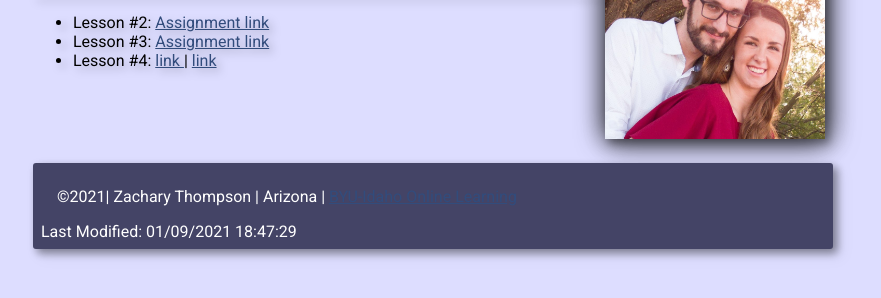
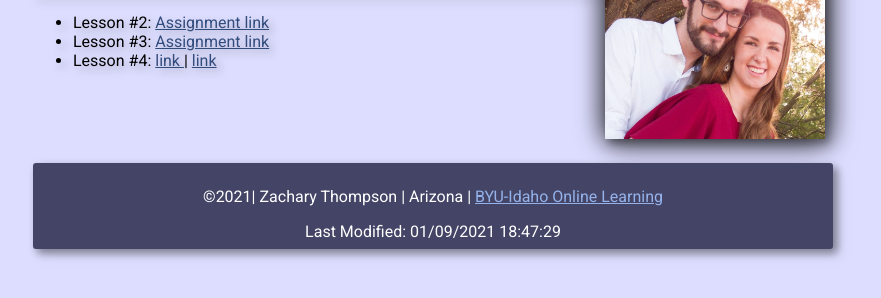
Before and after one commit to zachjrt/zachjrt.github.io, a plain HTML site: page index.html in a window 1280 px wide. Shown: the part 218-516 px from the top of the page, without its empty margins (207-1088 px from the left). Drawn offline with Linux system fonts and the light colour scheme; a web font is replaced by a local one.

Commit message:
Near Final Commit

```diff
--- a/main.css
+++ b/main.css
@@ -35,6 +35,12 @@ header, footer {
 a {
         color:rgb(50, 76, 124);
   }
+header a, footer a {
+  color: rgb(149 179 234);
+}
+footer {
+  text-align: center;
+}
 p {
         padding: 0 1rem 0 1rem;
   }
```
